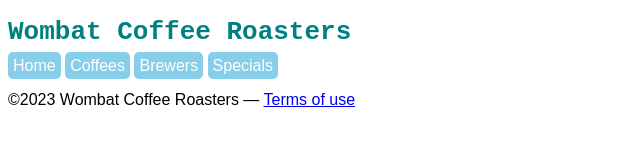
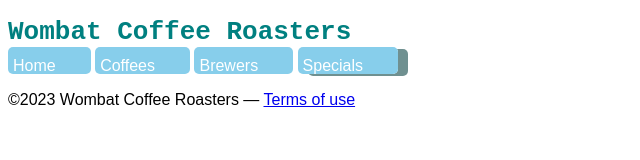
Before and after one commit to anandanewb/learncss, a plain HTML site: page www/index.html in a window 1280 px wide. Shown: the whole page, without its empty margins (0-640 px from the left). Drawn offline with Linux system fonts and the light colour scheme.

Commit message:
Added shadow to .nav .featured

```diff
--- a/www/styles.css
+++ b/www/styles.css
@@ -26,13 +26,14 @@ h1 {
 #main-nav a {
     color: white;
     background-color: skyblue;
-    padding: 5px;
+    padding: 10px 35px 0 5px;
     border-radius: 5px;
     text-decoration:none;
 }
 
-.featured {
+.nav .featured {
     background-color: orange;
+    box-shadow: 10px 2px #6f9090;
 }
 
 .footer {
```
